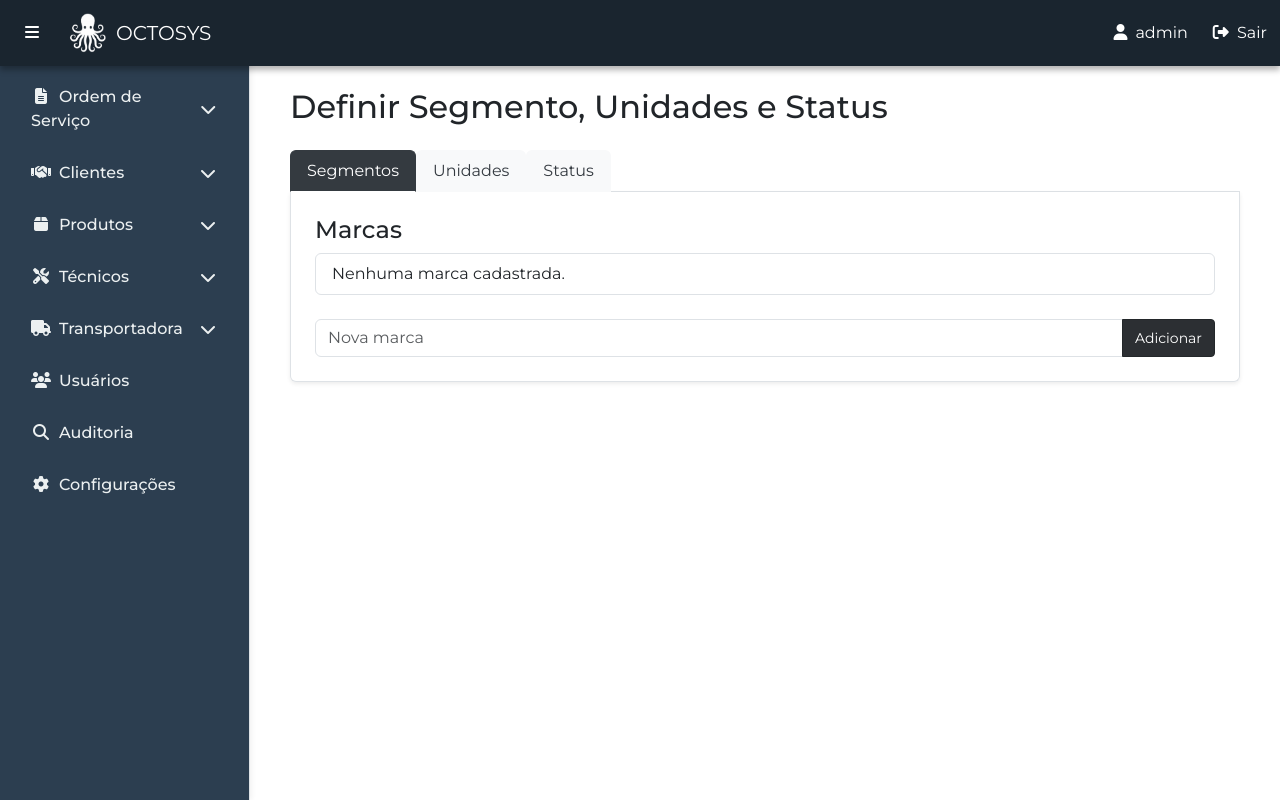
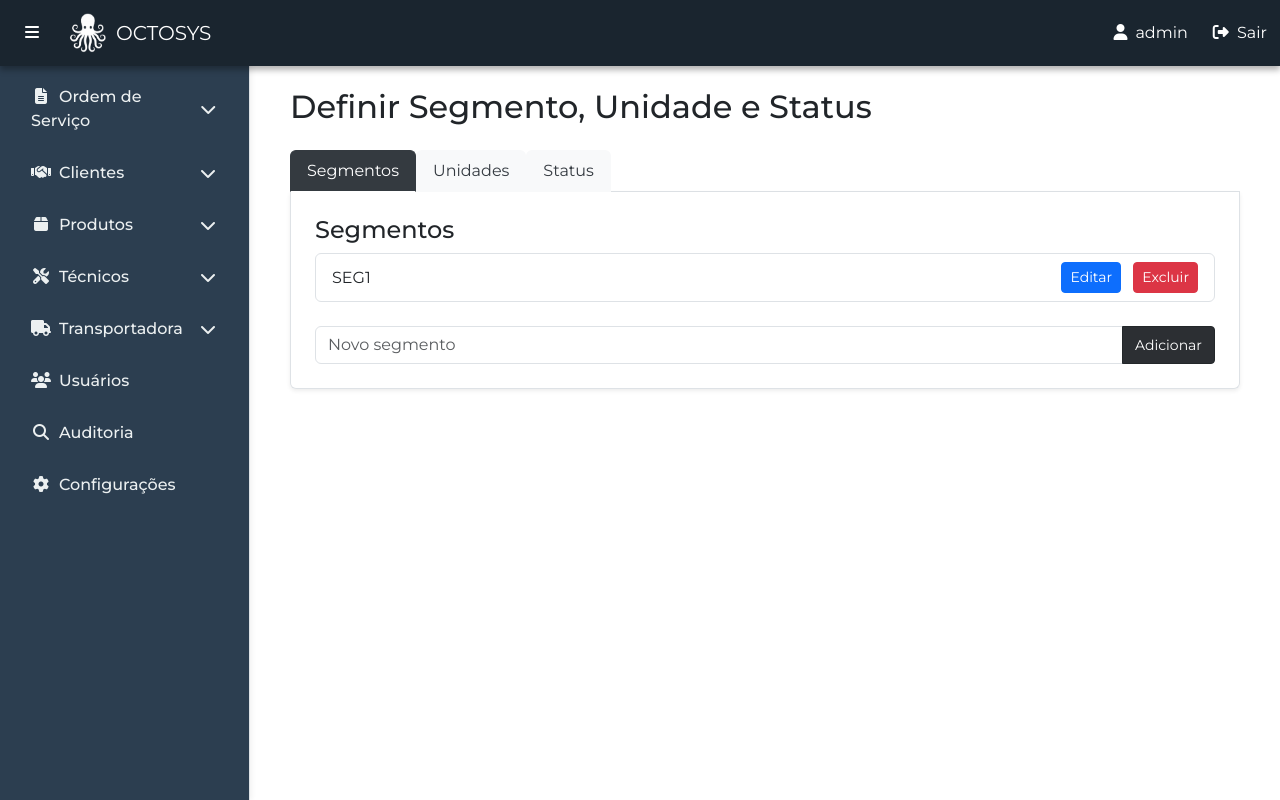
Before and after one commit to Arthurtrin/Sistema-OS, a Django app: page /pt-br/ordem_servico/ordem-de-servico/definicao in a window 1280 px wide. Run offline with Django 5.2, Linux system fonts and the light colour scheme; a user stored in the database is signed in; data comes from the database, SQL or seed files in the repository.

Commit message:
app ordem_servico finalizada

```diff
--- a/ordem_servico/templates/ordem_servico/segmentos_status_unidades.html
+++ b/ordem_servico/templates/ordem_servico/segmentos_status_unidades.html
@@ -1,5 +1,5 @@
 {% extends 'principal/base.html' %}
-{% block title %}Marcas, Fabricantes e Grupos{% endblock %}
+{% block title %}Segmentos, Unidades e Status{% endblock %}
 
 {% block content %}
 
@@ -38,156 +38,156 @@
 </style>
 
 <div class="container my-4">
-  <h2 class="mb-4">Definir Segmento, Unidades e Status</h2>
+  <h2 class="mb-4">Definir Segmento, Unidade e Status</h2>
   {% with aba=request.GET.aba %}
-  <ul class="nav nav-tabs" id="marcaFabricanteTab" role="tablist">
+  <ul class="nav nav-tabs" id="segmentoUnidadeStatusTab" role="tablist">
     <li class="nav-item" role="presentation">
-      <button class="nav-link {% if aba == 'marcas' or not aba %}active{% endif %}"
-              id="marcas-tab"
+      <button class="nav-link {% if aba == 'segmentos' or not aba %}active{% endif %}"
+              id="segmentos-tab"
               data-bs-toggle="tab"
-              data-bs-target="#marcas"
+              data-bs-target="#segmentos"
               type="button"
               role="tab"
-              aria-controls="marcas"
-              aria-selected="{% if aba == 'marcas' or not aba %}true{% else %}false{% endif %}">
+              aria-controls="segmentos"
+              aria-selected="{% if aba == 'segmentos' or not aba %}true{% else %}false{% endif %}">
         Segmentos
       </button>
     </li>
 
     <li class="nav-item" role="presentation">
-      <button class="nav-link {% if aba == 'fabricantes' %}active{% endif %}"
-              id="fabricantes-tab"
+      <button class="nav-link {% if aba == 'unidades' %}active{% endif %}"
+              id="unidades-tab"
               data-bs-toggle="tab"
-              data-bs-target="#fabricantes"
+              data-bs-target="#unidades"
               type="button"
               role="tab"
-              aria-controls="fabricantes"
-              aria-selected="{% if aba == 'fabricantes' %}true{% else %}false{% endif %}">
+              aria-controls="unidades"
+              aria-selected="{% if aba == 'unidades' %}true{% else %}false{% endif %}">
         Unidades
       </button>
     </li>
 
     <li class="nav-item" role="presentation">
-      <button class="nav-link {% if aba == 'grupos' %}active{% endif %}"
-              id="grupos-tab"
+      <button class="nav-link {% if aba == 'status' %}active{% endif %}"
+              id="status-tab"
               data-bs-toggle="tab"
-              data-bs-target="#grupos"
+              data-bs-target="#status"
               type="button"
               role="tab"
-              aria-controls="grupos"
-              aria-selected="{% if aba == 'grupos' %}true{% else %}false{% endif %}">
+              aria-controls="status"
+              aria-selected="{% if aba == 'status' %}true{% else %}false{% endif %}">
         Status
       </button>
     </li>
   </ul>
 
   <div class="tab-content border border-top-0 p-4 rounded-bottom shadow-sm">
-    <!-- Marcas Tab -->
-    <div class="tab-pane fade {% if aba == 'marcas' or not aba %}show active{% endif %}"
-         id="marcas"
+    <!-- Segmentos Tab -->
+    <div class="tab-pane fade {% if aba == 'segmentos' or not aba %}show active{% endif %}"
+         id="segmentos"
          role="tabpanel"
-         aria-labelledby="marcas-tab">
-      <h4>Marcas</h4>
-      <ul class="list-group mb-4" id="lista-marcas">
-        {% for marca in marcas %}
+         aria-labelledby="segmentos-tab">
+      <h4>Segmentos</h4>
+      <ul class="list-group mb-4" id="lista-segmentos">
+        {% for segmento in segmentos %}
           <li class="list-group-item d-flex justify-content-between align-items-center">
-            {{ marca.nome }}
+            {{ segmento.nome }}
             <div>
               <button type="button"
                       class="btn btn-sm btn-primary me-2"
                       data-bs-toggle="modal"
                       data-bs-target="#editarModal"
-                      data-id="{{ marca.id }}"
-                      data-nome="{{ marca.nome }}"
-                      data-tipo="marca">
+                      data-id="{{ segmento.id }}"
+                      data-nome="{{ segmento.nome }}"
+                      data-tipo="segmento">
                 Editar
               </button>
-              <a href="{% url 'produtos:excluir_marca' marca.id %}" class="btn btn-sm btn-danger">Excluir</a>
+              <a href="{% url 'ordem_servico:excluir_segmento' segmento.id %}" class="btn btn-sm btn-danger">Excluir</a>
             </div>
           </li>
         {% empty %}
-          <li class="list-group-item">Nenhuma marca cadastrada.</li>
+          <li class="list-group-item">Nenhum segmento cadastrado.</li>
         {% endfor %}
       </ul>
 
-      <form method="post" action="{% url 'produtos:cadastrar_marca' %}">
+      <form method="post" action="{% url 'ordem_servico:cadastrar_segmento' %}">
         {% csrf_token %}
         <div class="input-group">
-          <input type="text" name="nome" class="form-control" placeholder="Nova marca" required>
+          <input type="text" name="nome" class="form-control" placeholder="Novo segmento" required>
           <button type="submit" class="btn btn-dark-custom btn-sm w-auto">Adicionar</button>
         </div>
       </form>
     </div>
 
-    <!-- Fabricantes Tab -->
-    <div class="tab-pane fade {% if aba == 'fabricantes' %}show active{% endif %}"
-         id="fabricantes"
+    <!-- Unidades Tab -->
+    <div class="tab-pane fade {% if aba == 'unidades' %}show active{% endif %}"
+         id="unidades"
          role="tabpanel"
-         aria-labelledby="fabricantes-tab">
-      <h4>Fabricantes</h4>
-      <ul class="list-group mb-4" id="lista-fabricantes">
-        {% for fabricante in fabricantes %}
+         aria-labelledby="unidades-tab">
+      <h4>Unidades</h4>
+      <ul class="list-group mb-4" id="lista-unidades">
+        {% for unidade in unidades %}
           <li class="list-group-item d-flex justify-content-between align-items-center">
-            {{ fabricante.nome }}
+            {{ unidade.nome }}
             <div>
               <button type="button"
                       class="btn btn-sm btn-primary me-2"
                       data-bs-toggle="modal"
                       data-bs-target="#editarModal"
-                      data-id="{{ fabricante.id }}"
-                      data-nome="{{ fabricante.nome }}"
-                      data-tipo="fabricante">
+                      data-id="{{ unidade.id }}"
+                      data-nome="{{ unidade.nome }}"
+                      data-tipo="unidade">
                 Editar
               </button>
-              <a href="{% url 'produtos:excluir_fabricante' fabricante.id %}" class="btn btn-sm btn-danger">Excluir</a>
+              <a href="{% url 'ordem_servico:excluir_unidade' unidade.id %}" class="btn btn-sm btn-danger">Excluir</a>
             </div>
           </li>
         {% empty %}
-          <li class="list-group-item">Nenhum fabricante cadastrado.</li>
+          <li class="list-group-item">Nenhuma unidade cadastrada.</li>
         {% endfor %}
       </ul>
 
-      <form method="post" action="{% url 'produtos:cadastrar_fabricante' %}">
+      <form method="post" action="{% url 'ordem_servico:cadastrar_unidade' %}">
         {% csrf_token %}
         <div class="input-group">
-          <input type="text" name="nome" class="form-control" placeholder="Novo fabricante" required>
+          <input type="text" name="nome" class="form-control" placeholder="Nova unidade" required>
           <button type="submit" class="btn btn-dark-custom btn-sm w-auto">Adicionar</button>
         </div>
       </form>
     </div>
 
-    <!-- Grupos Tab -->
-    <div class="tab-pane fade {% if aba == 'grupos' %}show active{% endif %}"
-         id="grupos"
+    <!-- Status Tab -->
+    <div class="tab-pane fade {% if aba == 'status' %}show active{% endif %}"
+         id="status"
          role="tabpanel"
-         aria-labelledby="grupos-tab">
-      <h4>Grupos</h4>
-      <ul class="list-group mb-4" id="lista-grupos">
-        {% for grupo in grupos %}
+         aria-labelledby="status-tab">
+      <h4>Status</h4>
+      <ul class="list-group mb-4" id="lista-status">
+        {% for status in status_list %}
           <li class="list-group-item d-flex justify-content-between align-items-center">
-            {{ grupo.nome }}
+            {{ status.nome }}
             <div>
               <button type="button"
                       class="btn btn-sm btn-primary me-2"
                       data-bs-toggle="modal"
                       data-bs-target="#editarModal"
-                      data-id="{{ grupo.id }}"
-                      data-nome="{{ grupo.nome }}"
-                      data-tipo="grupo">
+                      data-id="{{ status.id }}"
+                      data-nome="{{ status.nome }}"
+                      data-tipo="status">
                 Editar
               </button>
-              <a href="{% url 'produtos:excluir_grupo' grupo.id %}" class="btn btn-sm btn-danger">Excluir</a>
+              <a href="{% url 'ordem_servico:excluir_status' status.id %}" class="btn btn-sm btn-danger">Excluir</a>
             </div>
           </li>
         {% empty %}
-          <li class="list-group-item">Nenhum grupo cadastrado.</li>
+          <li class="list-group-item">Nenhum status cadastrado.</li>
         {% endfor %}
       </ul>
 
-      <form method="post" action="{% url 'produtos:cadastrar_grupo' %}">
+      <form method="post" action="{% url 'ordem_servico:cadastrar_status' %}">
         {% csrf_token %}
         <div class="input-group">
-          <input type="text" name="nome" class="form-control" placeholder="Novo grupo" required>
+          <input type="text" name="nome" class="form-control" placeholder="Novo status" required>
           <button type="submit" class="btn btn-dark-custom btn-sm w-auto">Adicionar</button>
         </div>
       </form>
@@ -239,12 +239,12 @@
     inputId.value = id;
     inputNome.value = nome;
 
-    if (tipo === 'marca') {
-      form.action = "{% url 'produtos:editar_marca' 0 %}".replace('0', id);
-    } else if (tipo === 'fabricante') {
-      form.action = "{% url 'produtos:editar_fabricante' 0 %}".replace('0', id);
-    } else if (tipo === 'grupo') {
-      form.action = "{% url 'produtos:editar_grupo' 0 %}".replace('0', id);
+    if (tipo === 'segmento') {
+      form.action = "{% url 'ordem_servico:editar_segmento' 0 %}".replace('0', id);
+    } else if (tipo === 'unidade') {
+      form.action = "{% url 'ordem_servico:editar_unidade' 0 %}".replace('0', id);
+    } else if (tipo === 'status') {
+      form.action = "{% url 'ordem_servico:editar_status' 0 %}".replace('0', id);
     }
   });
 </script>
--- a/ordem_servico/urls.py
+++ b/ordem_servico/urls.py
@@ -5,6 +5,21 @@ app_name = 'ordem_servico'
 
 urlpatterns = [
     path('criar_os/', views.criar_os, name='criar_os'),
-    path('ordem-de-servico/definicao', views.definicao, name='definicao')
+    path('ordem-de-servico/definicao', views.definicao, name='definicao'),
+
+     # Segmentos
+    path('cadastrar_segmento/', views.cadastrar_segmento, name='cadastrar_segmento'),
+    path('editar_segmento/<int:segmento_id>/', views.editar_segmento, name='editar_segmento'),
+    path('excluir_segmento/<int:segmento_id>/', views.excluir_segmento, name='excluir_segmento'),
+
+    # Unidades
+    path('cadastrar_unidade/', views.cadastrar_unidade, name='cadastrar_unidade'),
+    path('editar_unidade/<int:unidade_id>/', views.editar_unidade, name='editar_unidade'),
+    path('excluir_unidade/<int:unidade_id>/', views.excluir_unidade, name='excluir_unidade'),
+
+    # Status
+    path('cadastrar_status/', views.cadastrar_status, name='cadastrar_status'),
+    path('editar_status/<int:status_id>/', views.editar_status, name='editar_status'),
+    path('excluir_status/<int:status_id>/', views.excluir_status, name='excluir_status'),
 
 ]
--- a/ordem_servico/views.py
+++ b/ordem_servico/views.py
@@ -1,7 +1,11 @@
-from django.shortcuts import render, redirect
+from django.shortcuts import render, redirect, get_object_or_404
 from django.contrib.auth.decorators import login_required
 from ordem_servico.forms import OrdemServicoForm
-from .models import OrdemServico
+from .models import OrdemServico, Status, Unidade, Segmento
+from .forms import SegmentoForm, StatusForm, UnidadeForm
+from usuarios.models import Perfil, Chave_Gerenciador
+from django.urls import reverse
+from django.http import HttpResponseRedirect
 
 @login_required
 def criar_os(request):
@@ -14,5 +18,111 @@ def criar_os(request):
         form = OrdemServicoForm()
     return render(request, 'ordem_servico/criar_os.html', {'form': form})
 
+@login_required
 def definicao(request):
-    return render(request, "ordem_servico/segmentos_status_unidades.html")
+    usuario = request.user
+    try:
+        perfil = Perfil.objects.get(usuario=usuario)
+    except Perfil.DoesNotExist:
+        mensagem = 'Perfil não encontrado'
+        return render(request, 'principal/erro.html', {'mensagem': mensagem})
+
+    if perfil.tipo not in ['gerenciador', 'supervisor']:
+        mensagem = 'Você não tem permissão para acessar esta página.'
+        return render(request, 'principal/erro.html', {'mensagem': mensagem})
+
+    segmentos = Segmento.objects.all()
+    unidades = Unidade.objects.all()
+    status_list = Status.objects.all()
+    return render(request, "ordem_servico/segmentos_status_unidades.html",{
+        "segmentos": segmentos,
+        "unidades": unidades,
+        "status_list": status_list
+    })
+
+# Segmentos
+@login_required
+def cadastrar_segmento(request):
+    if request.method == 'POST':
+        form = SegmentoForm(request.POST)
+        if form.is_valid():
+            form.save()
+            return redirect('ordem_servico:definicao')  # Ajuste para a URL correta
+    else:
+        form = SegmentoForm()
+    return redirect('ordem_servico:definicao')
+
+@login_required
+def editar_segmento(request, segmento_id):
+    segmento = get_object_or_404(Segmento, id=segmento_id)
+    if request.method == 'POST':
+        form = SegmentoForm(request.POST, instance=segmento)
+        if form.is_valid():
+            form.save()
+            return redirect('ordem_servico:definicao')  # Ajuste para a URL correta
+    else:
+        return redirect('ordem_servico:definicao')
+
+@login_required
+def excluir_segmento(request, segmento_id):
+    segmento = get_object_or_404(Segmento, id=segmento_id)
+    segmento.delete()
+    return redirect('ordem_servico:definicao')
+
+# Unidades
+@login_required
+def cadastrar_unidade(request):
+    if request.method == 'POST':
+        form = UnidadeForm(request.POST)
+        if form.is_valid():
+            form.save()
+            return HttpResponseRedirect(reverse('ordem_servico:definicao') + '?aba=unidades')
+    else:
+        form = SegmentoForm()
+    return HttpResponseRedirect(reverse('ordem_servico:definicao') + '?aba=unidades')
+
+@login_required
+def editar_unidade(request, unidade_id):
+    unidade = get_object_or_404(Unidade, id=unidade_id)
+    if request.method == 'POST':
+        form = SegmentoForm(request.POST, instance=unidade)
+        if form.is_valid():
+            form.save()
+            return HttpResponseRedirect(reverse('ordem_servico:definicao') + '?aba=unidades')
+    else:
+        return HttpResponseRedirect(reverse('ordem_servico:definicao') + '?aba=unidades')
+
+@login_required
+def excluir_unidade(request, unidade_id):
+    unidade = get_object_or_404(Unidade, id=unidade_id)
+    unidade.delete()
+    return HttpResponseRedirect(reverse('ordem_servico:definicao') + '?aba=unidades')
+
+# Status
+@login_required
+def cadastrar_status(request):
+    if request.method == 'POST':
+        form = StatusForm(request.POST)
+        if form.is_valid():
+            form.save()
+            return HttpResponseRedirect(reverse('ordem_servico:definicao') + '?aba=status')
+    else:
+        form = SegmentoForm()
+    return HttpResponseRedirect(reverse('ordem_servico:definicao') + '?aba=status')
+
+@login_required
+def editar_status(request, status_id):
+    status = get_object_or_404(Status, id=status_id)
+    if request.method == 'POST':
+        form = SegmentoForm(request.POST, instance=status)
+        if form.is_valid():
+            form.save()
+            return HttpResponseRedirect(reverse('ordem_servico:definicao') + '?aba=status')
+    else:
+        return HttpResponseRedirect(reverse('ordem_servico:definicao') + '?aba=status')
+
+@login_required
+def excluir_status(request, status_id):
+    status = get_object_or_404(Status, id=status_id)
+    status.delete()
+    return HttpResponseRedirect(reverse('ordem_servico:definicao') + '?aba=status')
--- a/principal/templates/principal/base.html
+++ b/principal/templates/principal/base.html
@@ -5,7 +5,7 @@
   <meta charset="UTF-8" />
   <meta name="viewport" content="width=device-width, initial-scale=1" />
   <title>{% block title %}Minha Empresa{% endblock %}</title>
-  <link rel="icon" href="{% static 'principal/img/logo.png' %}" type="image/x-icon">
+  <link rel="icon" href="{% static 'principal/img/logo2.png' %}" type="image/x-icon">
 
   <!-- Bootstrap CSS -->
   <link href="https://cdn.jsdelivr.net/npm/bootstrap@5.3.0/dist/css/bootstrap.min.css" rel="stylesheet" />
```
Also changed, not shown: ordem_servico/forms.py (+16 -1 lines), ordem_servico/models.py (+23 -40 lines), principal/templates/principal/home.html (+3 -4 lines), principal/views.py (+8 -4 lines), db.sqlite3, ordem_servico/migrations/0002_segmento_status_unidade_alter_ordemservico_segmento_and_more.py (added), ordem_servico/migrations/0003_alter_ordemservico_n_cliente.py (added), ordem_servico/migrations/0004_alter_ordemservico_digitador.py (added), principal/static/principal/img/logo2.png (added).
